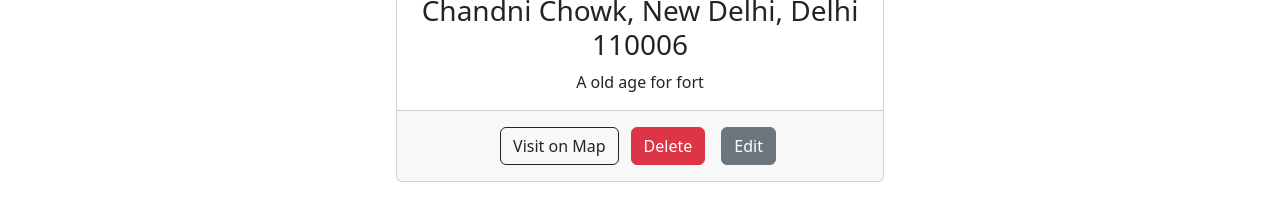
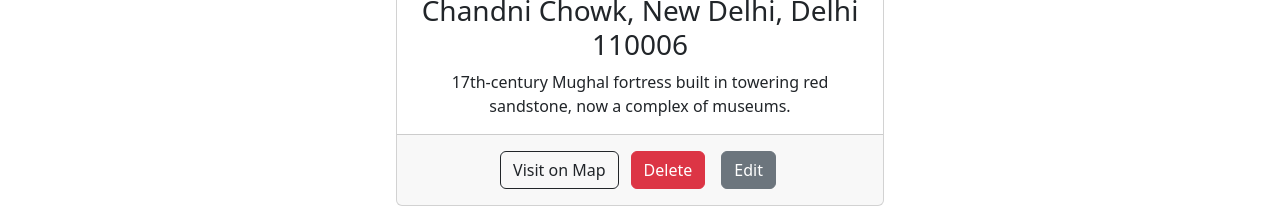
Before and after one commit to vikasmittal7011/social-media, a React (Create React App) app: page /1/places in a window 1280 px wide. Shown: the part 540-748 px from the top of the page. Built offline with nearby package versions, Linux system fonts and the light colour scheme.

Commit message:
Refactor Loaction Details

```diff
--- a/src/components/places/pages/UserPlace.js
+++ b/src/components/places/pages/UserPlace.js
@@ -10,13 +10,10 @@ function UserPlace(props) {
       title: "Red Fort",
       image:
         "https://encrypted-tbn0.gstatic.com/images?q=tbn:ANd9GcQm8LcGbb_GcSH4dmWuiHPJY0C-U7KZ0-QXMA&usqp=CAU      ",
-      descrition: "A old age for fort",
+      descrition:
+        "17th-century Mughal fortress built in towering red sandstone, now a complex of museums.",
       address:
         "Netaji Subhash Marg, Lal Qila, Chandni Chowk, New Delhi, Delhi 110006",
-      loaction: {
-        len: 28.6568928,
-        ge: 77.2355361,
-      },
       userID: "1",
     },
     {
@@ -27,10 +24,6 @@ function UserPlace(props) {
       descrition:
         "17th-century, Mughal-style, marble mausoleum with minarets, a mosque & famously symmetrical gardens.",
       address: "Dharmapuri, Forest Colony, Tajganj, Agra, Uttar Pradesh 282001",
-      loaction: {
-        len: 27.1751448,
-        ge: 78.0318425,
-      },
       userID: "2",
     },
   ];
--- a/src/state/reducer/addPlace.js
+++ b/src/state/reducer/addPlace.js
@@ -8,7 +8,7 @@ const reducer = (
       description: action.payload.description,
       address: action.payload.address,
       isValid: action.payload.isValid,
-    });
+    }) + console.log(state);
   } else {
     return state;
   }
```
